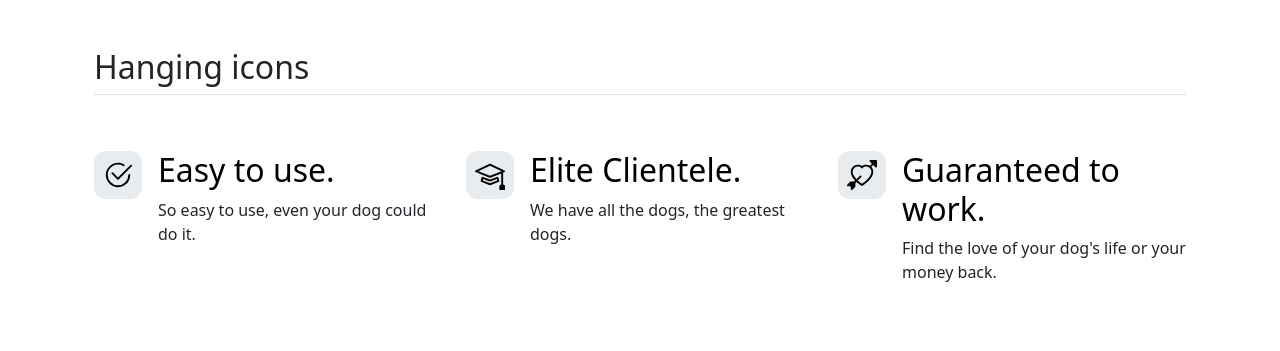
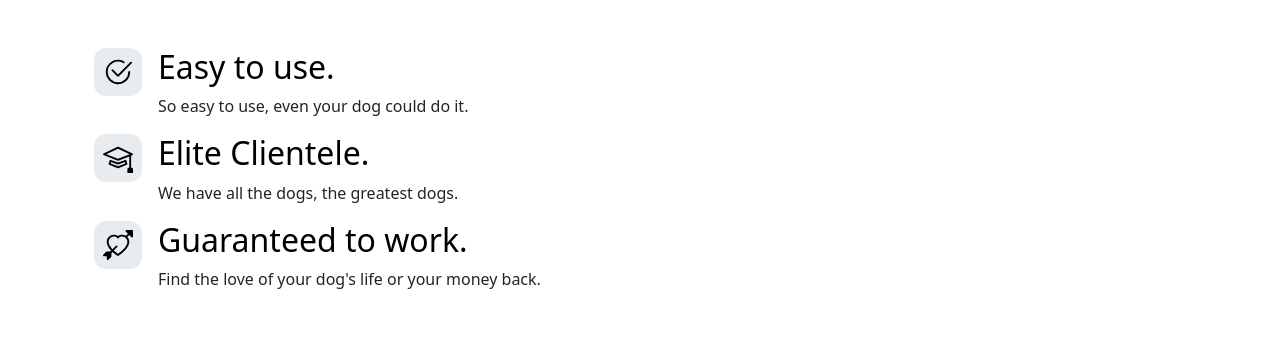
Before and after one commit to rojpatigdas/tindog-project, a plain HTML site: page index.html in a window 1280 px wide. Drawn offline with nearby package versions, Linux system fonts and the light colour scheme.

Commit message:
Update index.html

```diff
--- a/index.html
+++ b/index.html
@@ -20,8 +20,6 @@
   <!-- Features -->
   <section id="features">
     <div class="container px-4 py-5" id="hanging-icons">
-      <h2 class="pb-2 border-bottom">Hanging icons</h2>
-      <div class="row g-4 py-5 row-cols-1 row-cols-lg-3">
         <div class="col d-flex align-items-start">
           <div class="icon-square text-body-emphasis bg-body-secondary d-inline-flex align-items-center justify-content-center fs-4 flex-shrink-0 me-3">
             <svg xmlns="http://www.w3.org/2000/svg" height="30" fill="currentColor" class="bi bi-check2-circle"
```
